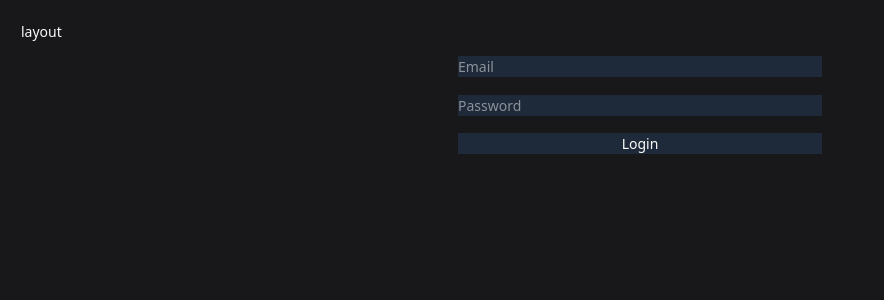
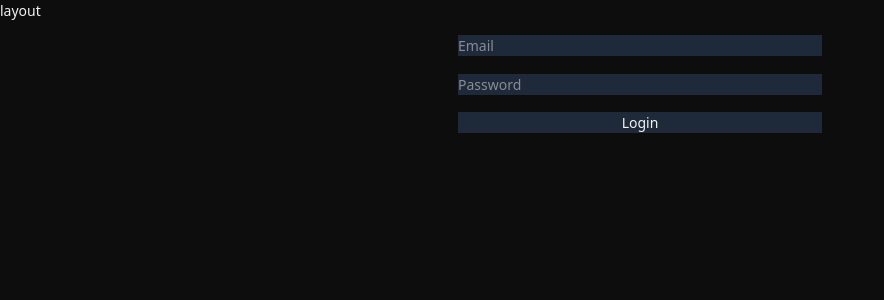
Before and after one commit to OskV2/recruitment-system-v2-ui, a Next.js app: page /login in a window 1280 px wide. Shown: the top 300 px of the page, without its empty margins (0-884 px from the left). Built offline with nearby package versions, Linux system fonts and the light colour scheme.

Commit message:
feat: major changes in coloring and styling

```diff
--- a/src/app/dashboard/layout.js
+++ b/src/app/dashboard/layout.js
@@ -11,9 +11,9 @@ const dashboardLayout = async ({ children }) => {
 
   return (
     <>
-      <div className='flex flex-row h-full gap-6'>
+      <div className='flex flex-row h-full'>
         <Sidebar />
-        <div className='flex flex-col w-full'>
+        <div className='flex flex-col w-full p-6'>
           <div className='flex flex-row'>
             <p>Search / breadcrumbs here</p>
             <p>Something different here (top right)</p>
--- a/src/app/globals.css
+++ b/src/app/globals.css
@@ -109,31 +109,31 @@ html {
 }
 
 .dark {
-  --background: oklch(20.989% 0.00393 285.975);  /* App background */
-  --foreground: oklch(0.985 0 0);  /* Text color in app */
-  --card: oklch(.244 .006 285.97);
-  --card-foreground: oklch(0.985 0 0);
+  --background: hsl(0, 0%, 5%);  /* App background */
+  --foreground: hsl(0, 0%, 95%);  /* Text color in app */
+  --card: hsl(0, 0%, 10%);  /* Card background */
+  --card-foreground: hsl(0, 0%, 95%);  /* Text color in card */
   --popover: oklch(0.205 0 0);
   --popover-foreground: oklch(0.985 0 0);
-  --primary: oklch(44.658% 0.21637 285.719);  /* Primary color for buttons */
+  --primary: hsl(256, 64%, 50%);  /* Primary color for buttons */
   --primary-foreground: oklch(0.205 0 0);
-  --secondary: oklch(30.182% 0.10096 290.809);  /* Secondary color for buttons */
+  --secondary: hsl(256, 64%, 25%);  /* Secondary color for buttons */
   --secondary-foreground: oklch(0.985 0 0);
-  --muted: oklch(0.269 0 0);
-  --muted-foreground: oklch(66.895% 0.00743 295.14);
+  --muted: hsl(0, 0%, 18%);
+  --muted-foreground: hsl(0, 0%, 70%);
   --accent: oklch(.274 .006 286.033);
   --accent-foreground: oklch(0.985 0 0);
   --destructive: oklch(0.704 0.191 22.216);
-  --border: oklch(33.01% 0.00526 286.01);  /* Default color of border */
-  --input: oklch(.244 .006 285.97);  /* Background color for input */
+  --border: hsl(0, 0%, 20%);  /* Default color of border */
+  --input: hsl(0, 0%, 10%);  /* Background color for input */
   --ring: oklch(0.556 0 0);
   --chart-1: oklch(0.488 0.243 264.376);
   --chart-2: oklch(0.696 0.17 162.48);
   --chart-3: oklch(0.769 0.188 70.08);
   --chart-4: oklch(0.627 0.265 303.9);
   --chart-5: oklch(0.645 0.246 16.439);
-  --sidebar: oklch(.244 .006 285.97);  /* Sidebar background */
-  --sidebar-foreground: oklch(66.895% 0.00743 295.14);  /* Text color in sidebar */
+  --sidebar: hsl(0, 0%, 10%);  /* Sidebar background */
+  --sidebar-foreground: hsl(0, 0%, 70%);  /* Text color in sidebar */
   --sidebar-primary: oklch(44.658% 0.21637 285.719);  /* Primary color for sidebar - Buttons, Active element etc*/
   --sidebar-primary-foreground: oklch(100% 0.00011 271.152);  /* Text color in sidebar when its active card */
   --sidebar-accent: oklch(.274 .006 286.033);  /* For hover */
--- a/src/app/layout.js
+++ b/src/app/layout.js
@@ -26,7 +26,7 @@ export default function RootLayout({ children }) {
       <body
         className={`${geistSans.variable} ${geistMono.variable} antialiased dark h-dvh`}
       >
-        <main className="h-full relative p-6">
+        <main className="h-full relative">
           <Providers>
             {children}
           </Providers>
--- a/src/components/Sidebar/Sidebar.jsx
+++ b/src/components/Sidebar/Sidebar.jsx
@@ -70,7 +70,7 @@ const fourthGroup = [
 
 const DashboardSidebar = () => {
   return (
-    <div className="bg-sidebar h-full p-4 w-64 rounded-2xl border">
+    <div className="bg-sidebar h-full p-4 w-60 border">
       <div className="mb-8">Logo</div>
 
       <SidebarGroup groupTitle="MAIN">
--- a/src/components/Sidebar/SidebarGroup.jsx
+++ b/src/components/Sidebar/SidebarGroup.jsx
@@ -1,7 +1,7 @@
 const SidebarGroup = ({ groupTitle, children }) => {
   return (
-    <div className="flex flex-col mb-12 text-sidebar-foreground">
-      <p className="mb-2 text-text-sidebar-foreground text-sm">{groupTitle}</p>
+    <div className="flex flex-col mb-8 text-sidebar-foreground">
+      <p className="mb-2 text-sidebar-foreground text-xs">{groupTitle}</p>
       {children}
     </div>
   );
--- a/src/components/Sidebar/SidebarItem.jsx
+++ b/src/components/Sidebar/SidebarItem.jsx
@@ -12,14 +12,14 @@ const DashboardItem = ({ title, href, icon }) => {
 
   return (
     <Link className={cn(
-      'flex flex-row items-center gap-4 mb-2 text-sidebar-foreground text-base p-2 rounded-md hover:bg-sidebar-accent',
+      'flex flex-row items-center gap-3 mb-1 text-sidebar-foreground text-base p-1.5 rounded-md hover:bg-sidebar-accent',
       isActive
       ? 'bg-gradient-to-r from-[var(--sidebar-primary)]/30 from-25% to-[var(--sidebar)] text-sidebar-primary-foreground'
       : ''
     )}
     href={href}
     >
-      <DynamicIcon name={icon} color={ isActive ? '#fff' : '#959499'} size={20} />
+      <DynamicIcon name={icon} color={ isActive ? '#fff' : '#959499'} size={18} />
       {title}
     </Link>
   );
--- a/src/components/Tables/TableLocations.jsx
+++ b/src/components/Tables/TableLocations.jsx
@@ -28,7 +28,7 @@ import { Checkbox } from '@/components/ui/checkbox';
 import { DialogCreateLocation, DialogEditLocation, DialogDeleteLocation } from '../Dialogs/Location';
 
 //  ----------------  Data
-import { useLocations, useCreateLocation } from '@/lib/queries/location';
+import { useLocations } from '@/lib/queries/location';
 
 //  ----------------  Icons
 import { ArrowUpDown } from 'lucide-react';
@@ -146,7 +146,7 @@ const DataTable = () => {
           <DialogCreateLocation />
         </div>
       </div>
-      <div className="rounded-md border my-4">
+      <div className="rounded-md my-4">
         <Table>
           <TableHeader>
             {table.getHeaderGroups().map((headerGroup) => (
--- a/src/components/ui/input.jsx
+++ b/src/components/ui/input.jsx
@@ -12,9 +12,11 @@ function Input({
       type={type}
       data-slot="input"
       className={cn(
-        "placeholder:text-muted-foreground selection:bg-primary selection:text-primary-foreground dark:bg-input border-input flex h-9 w-full min-w-0 rounded-md border bg-input px-3 py-1 text-base shadow-xs transition-[color,box-shadow] outline-none disabled:pointer-events-none disabled:cursor-not-allowed disabled:opacity-50 md:text-sm",
-        "focus-visible:border-ring focus-visible:ring-ring/50 focus-visible:ring-[3px]",
-        "aria-invalid:ring-destructive/20 dark:aria-invalid:ring-destructive/40 aria-invalid:border-destructive",
+        "placeholder:text-muted-foreground dark:bg-input border-input flex h-9 w-full min-w-0 rounded-md border bg-input px-3 py-1 text-base shadow-xs transition-[color,box-shadow] outline-none md:text-sm",
+        "disabled:pointer-events-none disabled:cursor-not-allowed disabled:opacity-50",  //  Disabled
+        "focus-visible:border-ring focus-visible:ring-ring/50 focus-visible:ring-[3px]",  //  Focus
+        "selection:bg-primary selection:text-primary-foreground",  //  Selection
+        "aria-invalid:ring-destructive/20 dark:aria-invalid:ring-destructive/40 aria-invalid:border-destructive",  //  Aria invalid
         "file:text-foreground file:inline-flex file:h-7 file:border-0 file:bg-transparent file:text-sm file:font-medium",  //  File
         className
       )}
--- a/src/components/ui/table.jsx
+++ b/src/components/ui/table.jsx
@@ -10,7 +10,7 @@ function Table({
 }) {
   //  This table backgronud can be changed later, there is something i dont like about it
   return (
-    <div data-slot="table-container" className="relative w-full overflow-auto">
+    <div data-slot="table-container" className="relative w-full overflow-auto rounded-md">
       <table
         data-slot="table"
         className={cn("w-full caption-bottom text-sm", className)}
@@ -26,7 +26,7 @@ function TableHeader({
   return (
     <thead
       data-slot="table-header"
-      className={cn("[&_tr]:border-b", className)}
+      className={cn("[&_tr]:border-b bg-card rounded-md hover:none", className)}
       {...props} />
   );
 }
@@ -63,7 +63,9 @@ function TableRow({
     <tr
       data-slot="table-row"
       className={cn(
-        "hover:bg-primary/10 text-muted-foreground data-[state=selected]:text-foreground data-[state=selected]:bg-primary/10 transition-colors",
+        "border-b text-muted-foreground transition-colors",
+        "hover:bg-primary/10",  //  Hover
+        "data-[state=selected]:bg-primary/10 data-[state=selected]:text-foreground",  //  Selected
         className
       )}
       {...props} />
```
